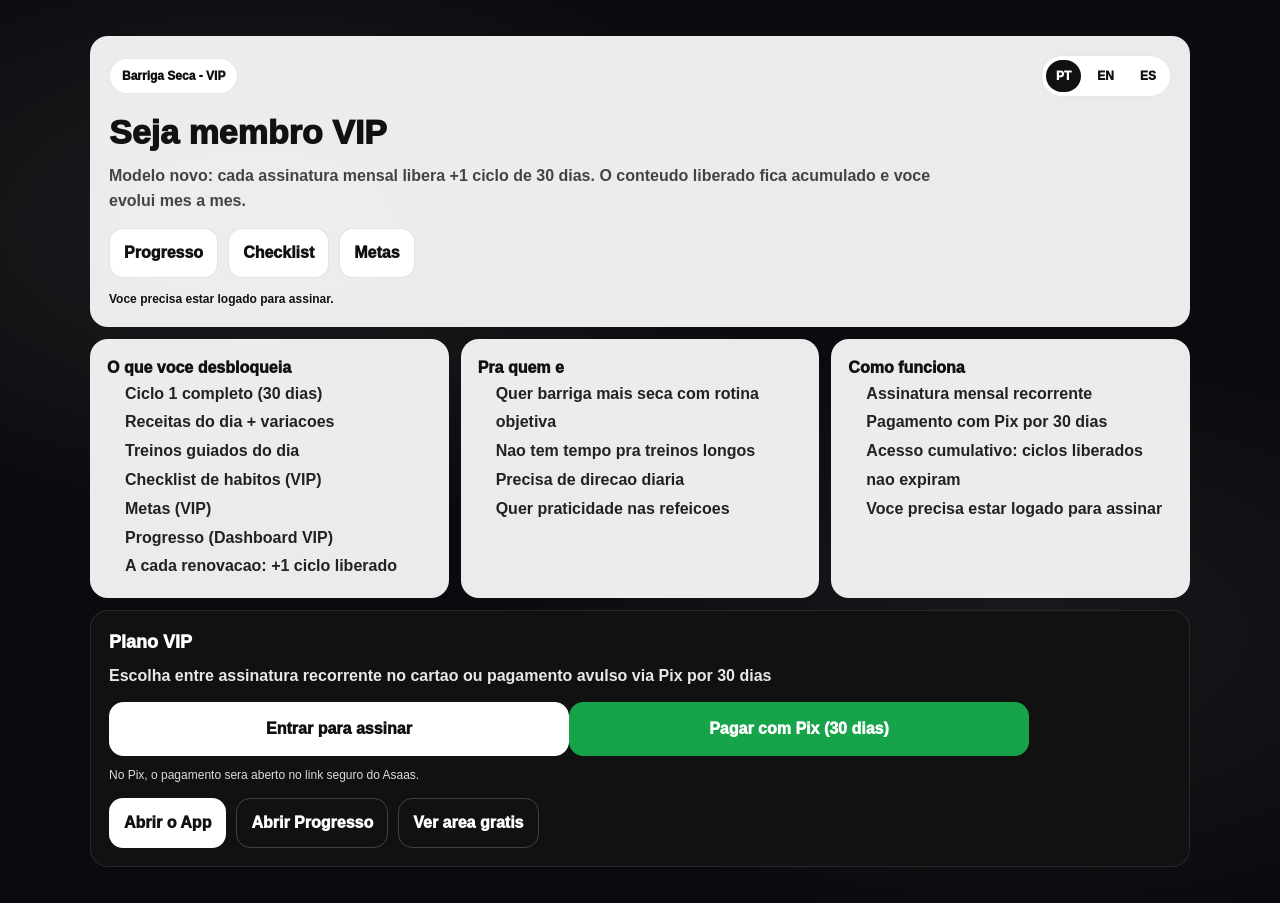
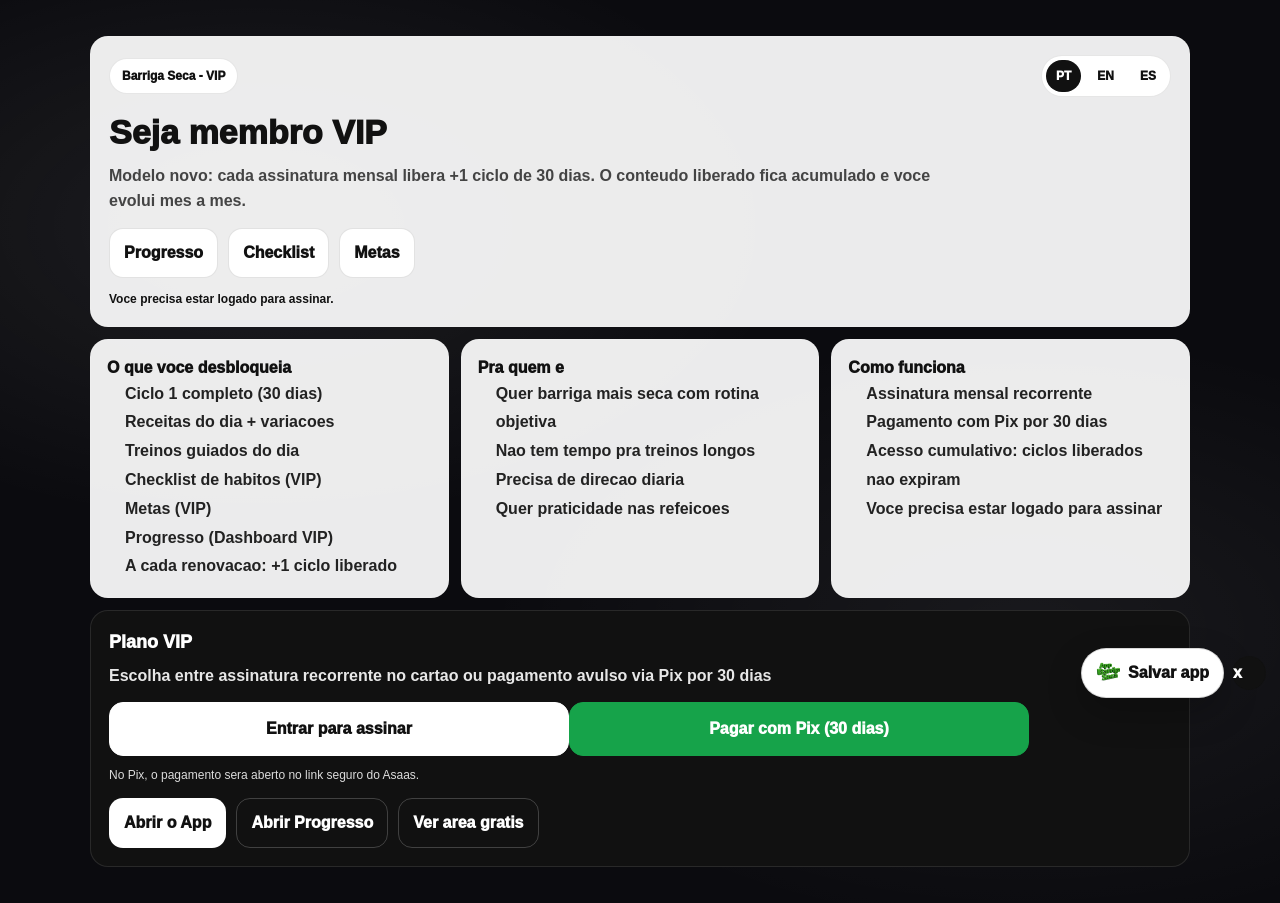
Before and after one commit to u6605612188-gif/barrigaseca-saas, a Next.js app: page /vip in a window 1280 px wide. Built offline with nearby package versions, Linux system fonts and the light colour scheme; no server answers.

Commit message:
Adiciona instalacao PWA com icone do app

```diff
--- a/app/layout.tsx
+++ b/app/layout.tsx
@@ -1,5 +1,6 @@
-import type { Metadata } from "next";
+import type { Metadata, Viewport } from "next";
 import { Geist, Geist_Mono } from "next/font/google";
+import PwaInstaller from "@/components/PwaInstaller";
 import "./globals.css";
 
 const geistSans = Geist({
@@ -20,13 +21,26 @@ export const metadata: Metadata = {
     template: "%s | Barriga Seca",
   },
   description:
-    "Calendário de 30 dias com treinos rápidos e receitas simples para uma rotina saudável. Área grátis e plano VIP.",
+    "Calendario de 30 dias com treinos rapidos e receitas simples para uma rotina saudavel. Area gratis e plano VIP.",
   applicationName: "Barriga Seca",
+  manifest: "/manifest.webmanifest",
+  icons: {
+    icon: [
+      { url: "/app-icon-192.png", sizes: "192x192", type: "image/png" },
+      { url: "/app-icon-512.png", sizes: "512x512", type: "image/png" },
+    ],
+    apple: [{ url: "/app-icon-192.png", sizes: "192x192", type: "image/png" }],
+  },
+  appleWebApp: {
+    capable: true,
+    title: "Barriga Seca",
+    statusBarStyle: "black-translucent",
+  },
   keywords: [
-    "vida saudável",
+    "vida saudavel",
     "barriga seca",
     "treino em casa",
-    "receitas saudáveis",
+    "receitas saudaveis",
     "emagrecimento",
     "rotina fitness",
   ],
@@ -36,7 +50,7 @@ export const metadata: Metadata = {
   openGraph: {
     title: "Barriga Seca | 30 dias de treinos e receitas",
     description:
-      "Treinos rápidos + receitas do dia. Disciplina simples para resultados contínuos.",
+      "Treinos rapidos + receitas do dia. Disciplina simples para resultados continuos.",
     url: "https://barrigaseca-saas.vercel.app",
     siteName: "Barriga Seca",
     locale: "pt_BR",
@@ -46,6 +60,10 @@ export const metadata: Metadata = {
     index: true,
     follow: true,
   },
+};
+
+export const viewport: Viewport = {
+  themeColor: "#0b0b0f",
 };
 
 export default function RootLayout({
@@ -65,6 +83,7 @@ export default function RootLayout({
         }}
       >
         {children}
+        <PwaInstaller />
       </body>
     </html>
   );
--- /dev/null
+++ b/components/PwaInstaller.tsx
@@ -0,0 +1,165 @@
+"use client";
+
+import React, { useEffect, useMemo, useState } from "react";
+
+type BeforeInstallPromptEvent = Event & {
+  prompt: () => Promise<void>;
+  userChoice: Promise<{ outcome: "accepted" | "dismissed"; platform: string }>;
+};
+
+function isStandalone() {
+  if (typeof window === "undefined") return false;
+  const nav = window.navigator as Navigator & { standalone?: boolean };
+  return window.matchMedia("(display-mode: standalone)").matches || nav.standalone === true;
+}
+
+function isIos() {
+  if (typeof window === "undefined") return false;
+  return /iphone|ipad|ipod/i.test(window.navigator.userAgent);
+}
+
+export default function PwaInstaller() {
+  const [installEvent, setInstallEvent] = useState<BeforeInstallPromptEvent | null>(null);
+  const [visible, setVisible] = useState(false);
+  const [showHelp, setShowHelp] = useState(false);
+  const [installed, setInstalled] = useState(false);
+
+  const ios = useMemo(() => isIos(), []);
+
+  useEffect(() => {
+    if ("serviceWorker" in navigator) {
+      navigator.serviceWorker.register("/sw.js").catch(() => undefined);
+    }
+
+    if (isStandalone()) {
+      setInstalled(true);
+      return;
+    }
+
+    const onBeforeInstallPrompt = (event: Event) => {
+      event.preventDefault();
+      setInstallEvent(event as BeforeInstallPromptEvent);
+      setVisible(true);
+    };
+
+    const onInstalled = () => {
+      setInstalled(true);
+      setVisible(false);
+      setInstallEvent(null);
+    };
+
+    window.addEventListener("beforeinstallprompt", onBeforeInstallPrompt);
+    window.addEventListener("appinstalled", onInstalled);
+
+    const timer = window.setTimeout(() => {
+      if (!isStandalone()) setVisible(true);
+    }, 1800);
+
+    return () => {
+      window.clearTimeout(timer);
+      window.removeEventListener("beforeinstallprompt", onBeforeInstallPrompt);
+      window.removeEventListener("appinstalled", onInstalled);
+    };
+  }, []);
+
+  async function handleInstall() {
+    if (installEvent) {
+      await installEvent.prompt();
+      const choice = await installEvent.userChoice;
+      setInstallEvent(null);
+      if (choice.outcome === "accepted") {
+        setVisible(false);
+        return;
+      }
+    }
+
+    setShowHelp(true);
+  }
+
+  if (installed || !visible) return null;
+
+  return (
+    <div style={styles.wrap}>
+      <button type="button" onClick={handleInstall} style={styles.button}>
+        <img src="/app-icon-192.png" alt="" style={styles.icon} />
+        Salvar app
+      </button>
+      <button type="button" onClick={() => setVisible(false)} style={styles.close} aria-label="Fechar">
+        x
+      </button>
+
+      {showHelp && (
+        <div style={styles.help}>
+          <strong>Salvar na tela inicial</strong>
+          <span>
+            {ios
+              ? "No iPhone, toque em compartilhar e escolha Adicionar a Tela de Inicio."
+              : "No Chrome, toque nos tres pontos e escolha Adicionar a tela inicial."}
+          </span>
+        </div>
+      )}
+    </div>
+  );
+}
+
+const styles: Record<string, React.CSSProperties> = {
+  wrap: {
+    position: "fixed",
+    right: 14,
+    bottom: 102,
+    zIndex: 80,
+    display: "flex",
+    alignItems: "center",
+    gap: 8,
+    maxWidth: "calc(100vw - 28px)",
+  },
+  icon: {
+    width: 24,
+    height: 24,
+    borderRadius: 8,
+    objectFit: "cover",
+  },
+  button: {
+    minHeight: 46,
+    padding: "12px 14px",
+    borderRadius: 999,
+    border: "1px solid rgba(17,17,17,0.16)",
+    background: "#fff",
+    color: "#111",
+    boxShadow: "0 14px 36px rgba(0,0,0,0.24)",
+    fontWeight: 950,
+    cursor: "pointer",
+    display: "inline-flex",
+    alignItems: "center",
+    gap: 8,
+  },
+  close: {
+    width: 34,
+    height: 34,
+    borderRadius: 999,
+    border: "1px solid rgba(17,17,17,0.12)",
+    background: "#111",
+    color: "#fff",
+    fontWeight: 950,
+    cursor: "pointer",
+    display: "inline-flex",
+    alignItems: "center",
+    gap: 8,
+  },
+  help: {
+    position: "absolute",
+    right: 0,
+    bottom: 54,
+    width: 260,
+    padding: 12,
+    borderRadius: 14,
+    border: "1px solid rgba(17,17,17,0.12)",
+    background: "#fff",
+    color: "#111",
+    boxShadow: "0 18px 45px rgba(0,0,0,0.24)",
+    display: "grid",
+    gap: 6,
+    fontSize: 13,
+    lineHeight: 1.45,
+  },
+};
--- /dev/null
+++ b/public/sw.js
@@ -0,0 +1,34 @@
+const CACHE_NAME = "barrigaseca-shell-v1";
+const APP_SHELL = ["/", "/app", "/free", "/login", "/conta", "/favicon.ico", "/manifest.webmanifest"];
+
+self.addEventListener("install", (event) => {
+  event.waitUntil(
+    caches.open(CACHE_NAME).then((cache) => cache.addAll(APP_SHELL)).catch(() => undefined)
+  );
+  self.skipWaiting();
+});
+
+self.addEventListener("activate", (event) => {
+  event.waitUntil(
+    caches.keys().then((keys) =>
+      Promise.all(keys.filter((key) => key !== CACHE_NAME).map((key) => caches.delete(key)))
+    )
+  );
+  self.clients.claim();
+});
+
+self.addEventListener("fetch", (event) => {
+  const request = event.request;
+  if (request.method !== "GET") return;
+  if (!request.url.startsWith(self.location.origin)) return;
+
+  event.respondWith(
+    fetch(request)
+      .then((response) => {
+        const copy = response.clone();
+        caches.open(CACHE_NAME).then((cache) => cache.put(request, copy)).catch(() => undefined);
+        return response;
+      })
+      .catch(() => caches.match(request).then((cached) => cached || caches.match("/app")))
+  );
+});
```
Also changed, not shown: public/app-icon-192.png (added), public/app-icon-512.png (added), public/manifest.webmanifest (added).
